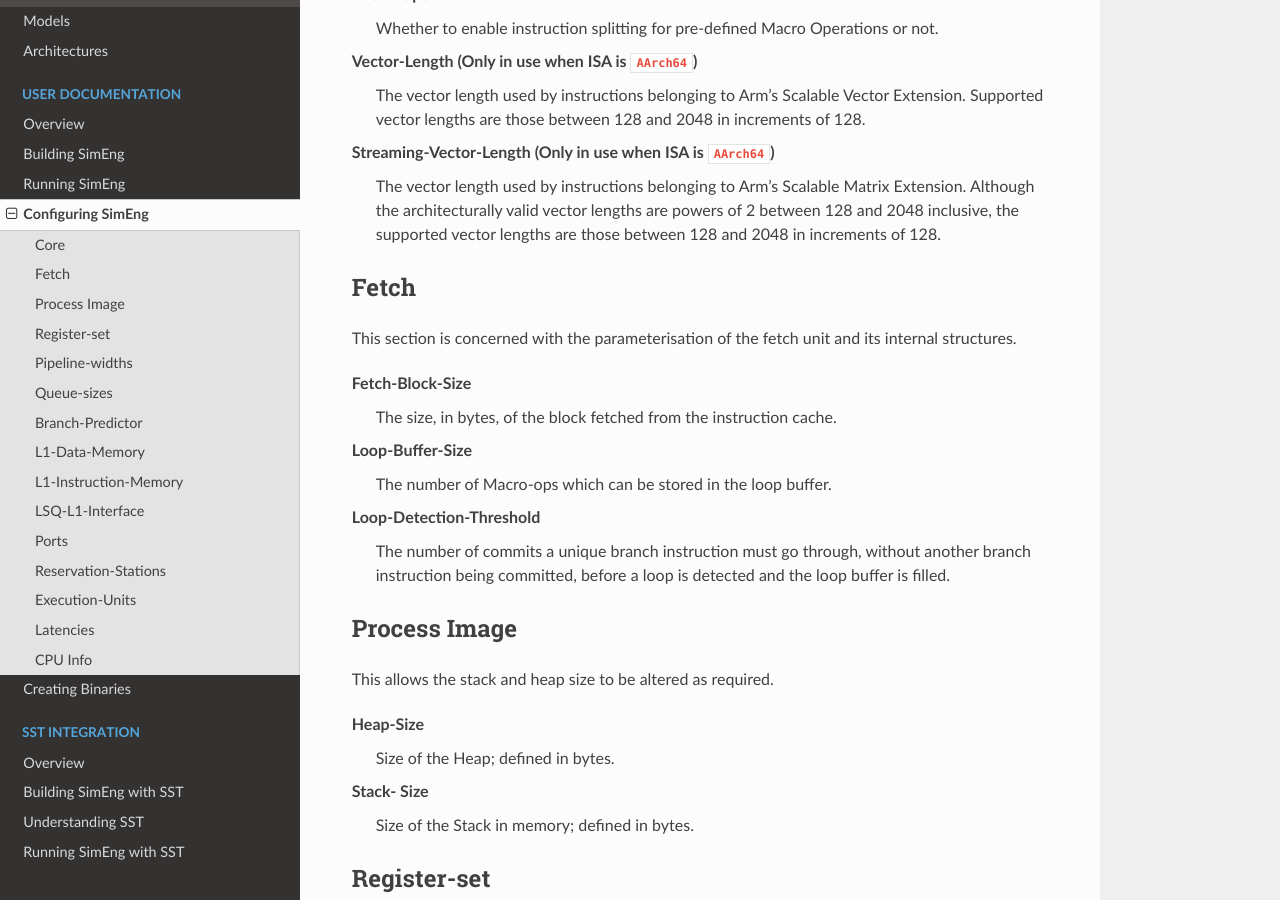
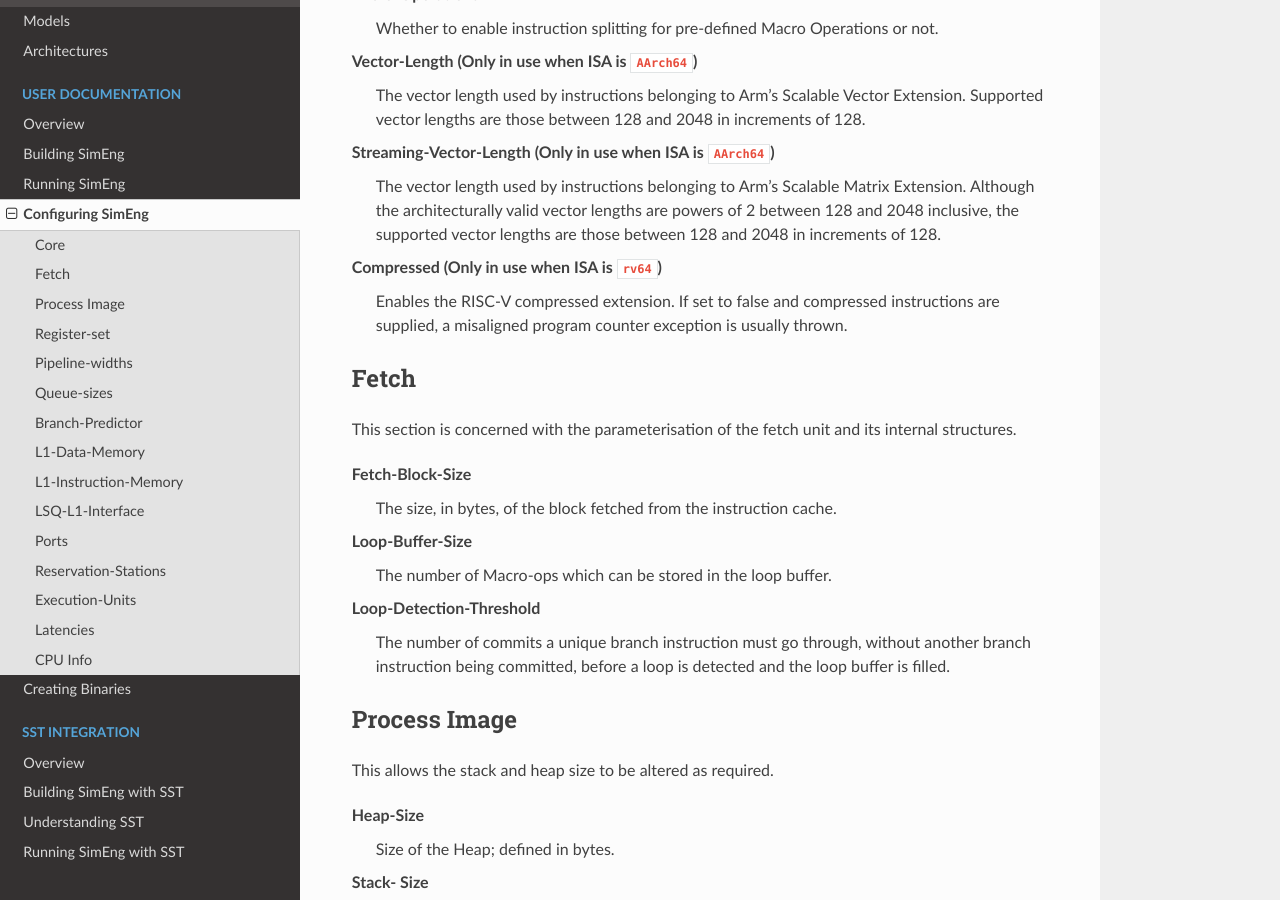
Before and after one commit to UoB-HPC/SimEng, a Sphinx documentation site: the page built from docs/sphinx/user/configuring_simeng.rst, in a window 1280 px wide and 900 px high, scrolled down 1381 px. Built offline with Sphinx 7.4.7 and the Read the Docs theme 2.0.0, drawn with Linux system fonts in a browser that asks for light colours; pages that are not in the unit, such as notebooks, are missing from menus.

Commit message:
Update docs and unit tests

```diff
--- a/docs/sphinx/user/configuring_simeng.rst
+++ b/docs/sphinx/user/configuring_simeng.rst
@@ -51,6 +51,9 @@ Vector-Length (Only in use when ISA is ``AArch64``)
 
 Streaming-Vector-Length (Only in use when ISA is ``AArch64``)
     The vector length used by instructions belonging to Arm's Scalable Matrix Extension. Although the architecturally valid vector lengths are powers of 2 between 128 and 2048 inclusive, the supported vector lengths are those between 128 and 2048 in increments of 128.
+
+Compressed (Only in use when ISA is ``rv64``)
+    Enables the RISC-V compressed extension. If set to false and compressed instructions are supplied, a misaligned program counter exception is usually thrown.
 
 Fetch
 -----
```
Also changed, not shown: 1 other file.
